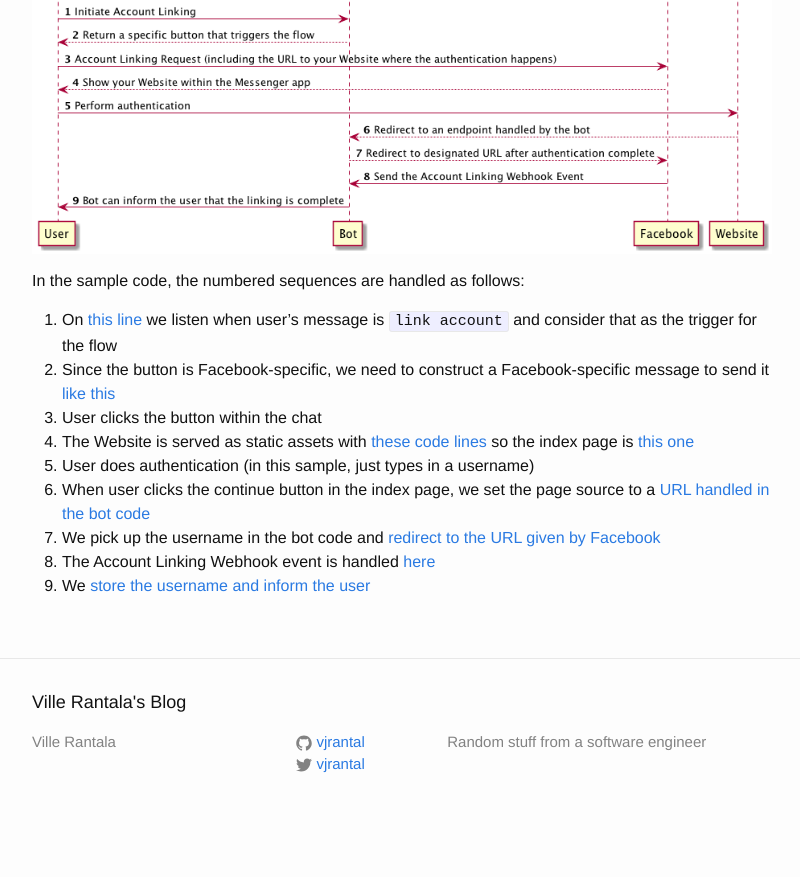
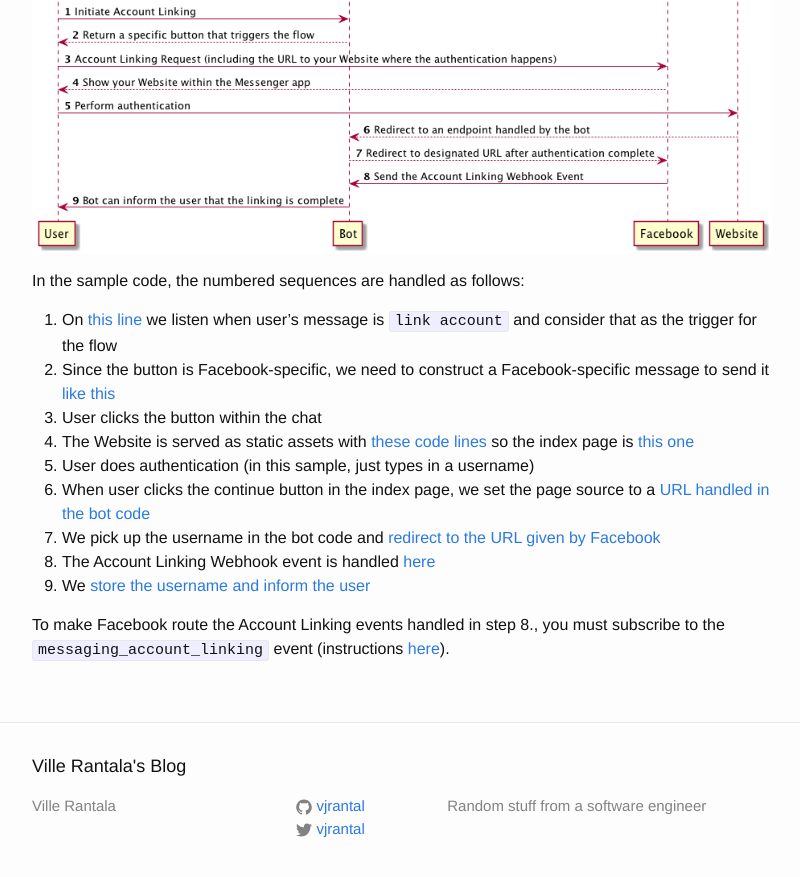
Before and after one commit to vjrantal/vjrantal.github.io, a Jekyll site: the page built from _posts/2016-11-15-facebook-account-linking-with-microsoft-bot-framework.md, in a window 1280 px wide and 900 px high, scrolled down 1311 px. Shown: the top 877 px of the window, without its empty margins (238-1038 px from the left). Built offline with Jekyll 4.4.1, drawn with Linux system fonts in a browser that asks for light colours; comment, search, counter and statistics services are not loaded; before the commit the page ends 2147 px from its top, so only the background shows below that.

Commit message:
Add a note about event subscription

```diff
--- a/_posts/2016-11-15-facebook-account-linking-with-microsoft-bot-framework.md
+++ b/_posts/2016-11-15-facebook-account-linking-with-microsoft-bot-framework.md
@@ -44,3 +44,5 @@ In the sample code, the numbered sequences are handled as follows:
 7. We pick up the username in the bot code and [redirect to the URL given by Facebook](https://github.com/vjrantal/account-linking-demo-bot/blob/c2515c0c930aadcb5986b9e7ee4cc0eab4638130/index.js#L32)
 8. The Account Linking Webhook event is handled [here](https://github.com/vjrantal/account-linking-demo-bot/blob/c2515c0c930aadcb5986b9e7ee4cc0eab4638130/index.js#L47-L52)
 9. We [store the username and inform the user](https://github.com/vjrantal/account-linking-demo-bot/blob/c2515c0c930aadcb5986b9e7ee4cc0eab4638130/index.js#L57-L58)
+
+To make Facebook route the Account Linking events handled in step 8., you must subscribe to the `messaging_account_linking` event (instructions [here](https://developers.facebook.com/docs/messenger-platform/webhook-reference#setup)).
```
